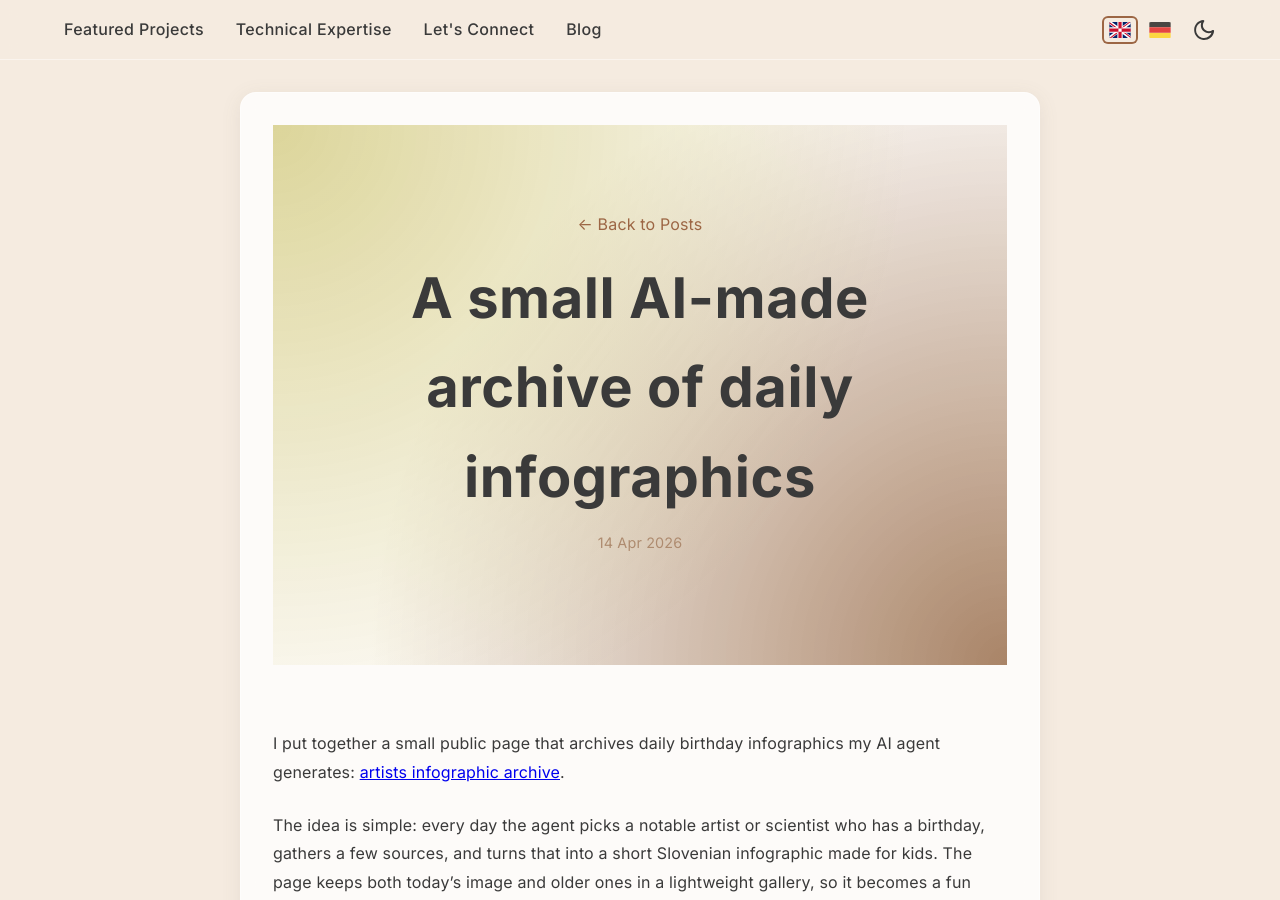
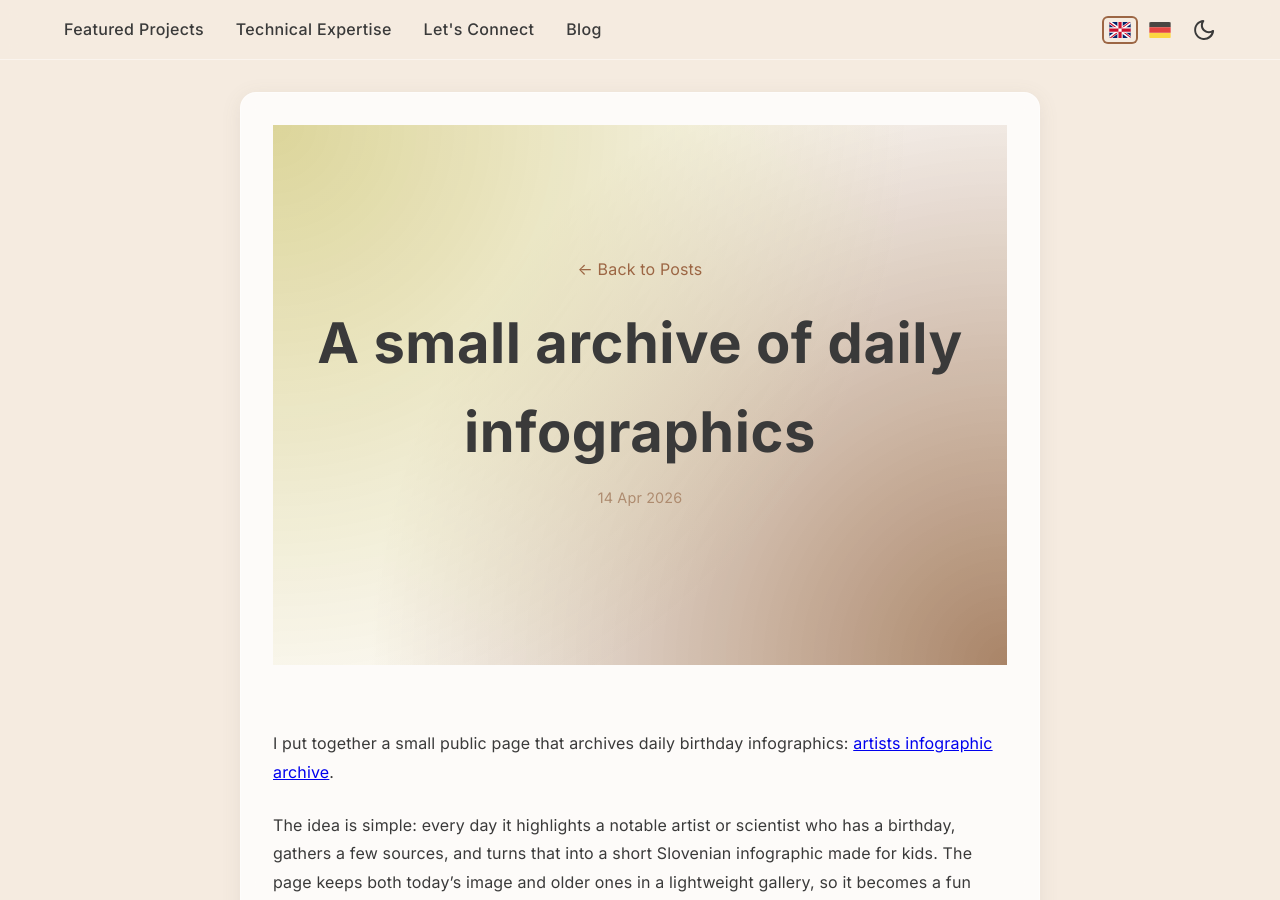
Before and after one commit to Lukafin/personalWeb, a Jekyll site: the page built from _posts/2026-04-14-a-small-ai-made-archive-of-daily-infographics.md, in a window 1280 px wide and 900 px high. Built offline with Jekyll 4.4.1, drawn with Linux system fonts in a browser that asks for light colours; some of the changed text lies outside the part shown.

Commit message:
docs: remove AI mentions from archive post

```diff
--- a/_posts/2026-04-14-a-small-ai-made-archive-of-daily-infographics.md
+++ b/_posts/2026-04-14-a-small-ai-made-archive-of-daily-infographics.md
@@ -1,12 +1,12 @@
 ---
 layout: post
-title: "A small AI-made archive of daily infographics"
+title: "A small archive of daily infographics"
 date: 2026-04-14 10:00:00 +0100
-categories: [ai, side-project]
+categories: [side-project]
 ---
 
-I put together a small public page that archives daily birthday infographics my AI agent generates: [artists infographic archive](https://lukafin.github.io/artists-infographic-archive/).
+I put together a small public page that archives daily birthday infographics: [artists infographic archive](https://lukafin.github.io/artists-infographic-archive/).
 
-The idea is simple: every day the agent picks a notable artist or scientist who has a birthday, gathers a few sources, and turns that into a short Slovenian infographic made for kids. The page keeps both today’s image and older ones in a lightweight gallery, so it becomes a fun little archive over time.
+The idea is simple: every day it highlights a notable artist or scientist who has a birthday, gathers a few sources, and turns that into a short Slovenian infographic made for kids. The page keeps both today’s image and older ones in a lightweight gallery, so it becomes a fun little archive over time.
 
-It is one of those tiny projects I like because it makes AI feel a bit more concrete and playful. Instead of being just another chat window, the agent quietly does a small piece of creative work in the background and leaves behind something browsable and useful.
+It is one of those tiny projects I like because it feels concrete and playful. Instead of disappearing into a feed, each day leaves behind something browsable and useful.
```
